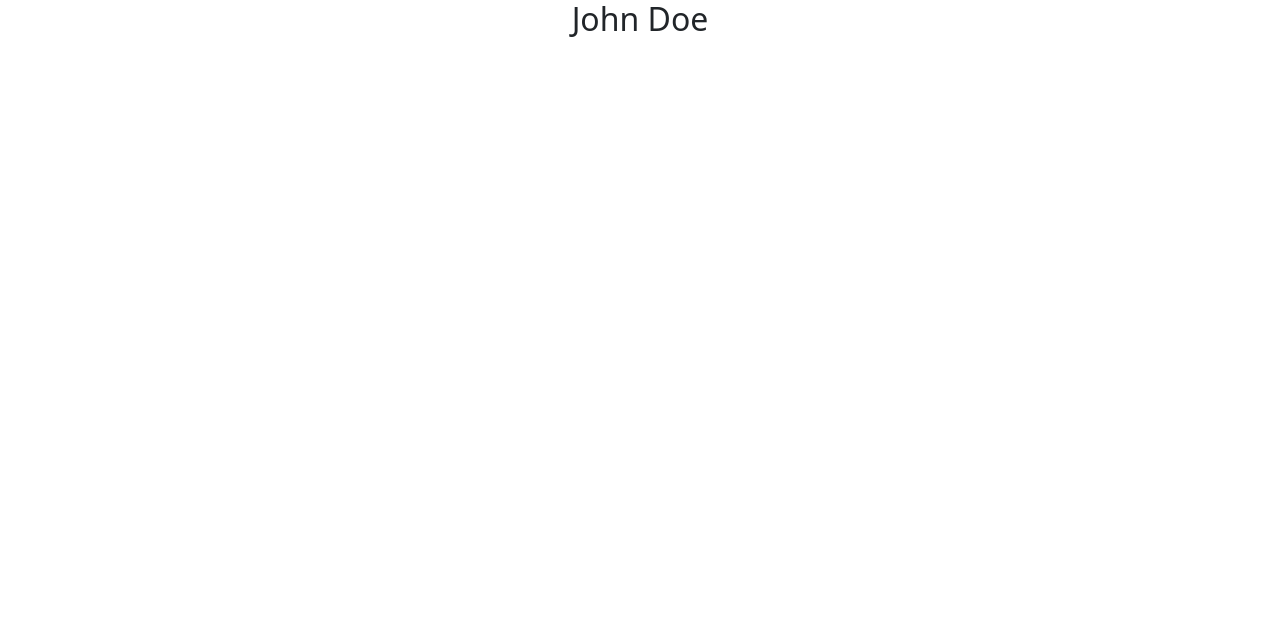
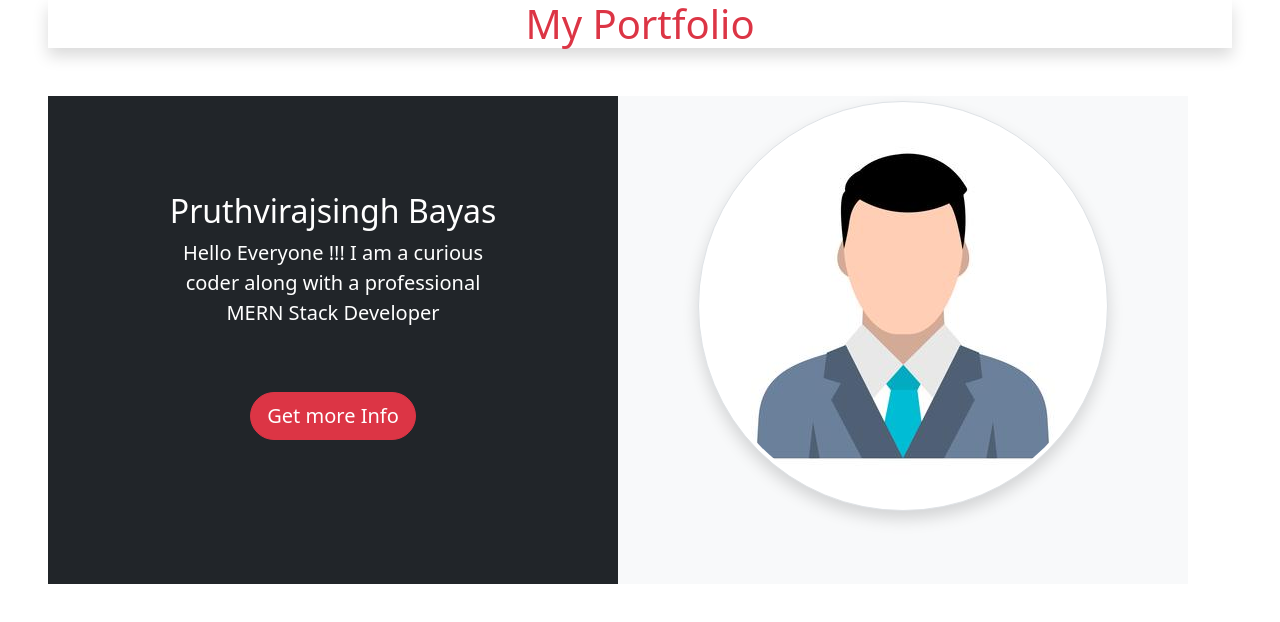
Before and after one commit to PruthvirajsinghBayas/bootstrap-portfolio, a plain HTML site: page index.html in a window 1280 px wide. Drawn offline with nearby package versions, Linux system fonts and the light colour scheme.

Commit message:
hero section updated

```diff
--- a/index.html
+++ b/index.html
@@ -5,10 +5,28 @@
     <meta name="viewport" content="width=device-width, initial-scale=1.0">
     <link rel="stylesheet" href="./style.css">
     <link href="https://cdn.jsdelivr.net/npm/bootstrap@5.0.2/dist/css/bootstrap.min.css" rel="stylesheet" integrity="sha384-EVSTQN3/azprG1Anm3QDgpJLIm9Nao0Yz1ztcQTwFspd3yD65VohhpuuCOmLASjC" crossorigin="anonymous">
-    <title>John Doe</title>
+    <title>Pruthvirajsingh Bayas</title>
 </head>
 <body>
-  <h2 class="text-center ">John Doe</h2>
+   <h1 class="text-lg-center shadow text-danger ms-5 me-5">My Portfolio</h1>
+  <section>
+    <div class="container bg-dark text-white m-5">
+        <div class="row">
+        <div class="col-12 col-md-6">
+            <div class="cotainer text-center p-5 m-5" >
+            <h2 class="">Pruthvirajsingh Bayas</h2>
+            <p class="lead">Hello Everyone !!! I am a curious coder along with a professional MERN Stack Developer</p>
+            <button class="btn btn-lg btn-danger rounded-pill m-5 ">Get more Info</button>
+            </div>
+        </div>
+        <div class="col-12 col-md-6 bg-light ">
+            <img src="./assets/user.jpg" alt="john Doe" class="img-fluid img-thumbnail rounded-circle shadow"
+            style="display: block;margin: 5px auto;"
+            />
+        </div>
+        </div>
+    </div>
+</section>
 
   <script src="./script.js"></script>
   <script src="https://cdn.jsdelivr.net/npm/bootstrap@5.0.2/dist/js/bootstrap.bundle.min.js" integrity="sha384-MrcW6ZMFYlzcLA8Nl+NtUVF0sA7MsXsP1UyJoMp4YLEuNSfAP+JcXn/tWtIaxVXM" crossorigin="anonymous"></script>
```
Also changed, not shown: assets/user.jpg (added).
